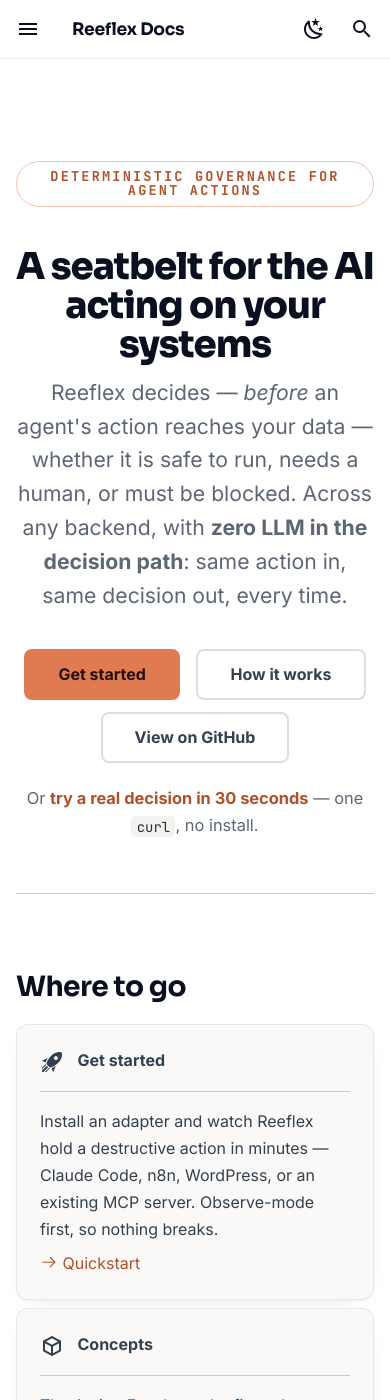
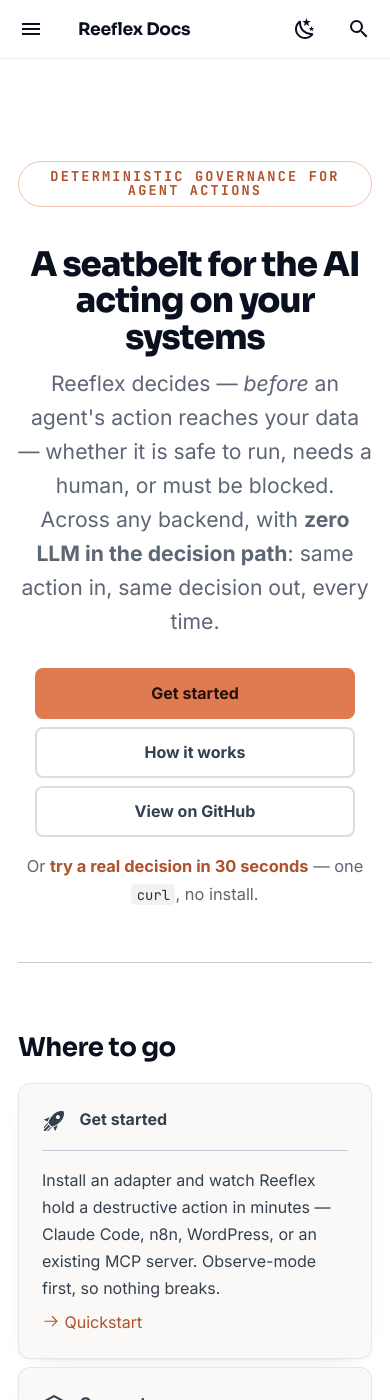
Before and after one commit to Reeflex-io/reeflex, an MkDocs documentation site: the page built from docs/index.md, in a window 390 px wide and 1400 px high. Built offline with MkDocs 1.6.1 and Material for MkDocs 9.7.7, drawn with Linux system fonts in a browser that asks for light colours; a script that is not in the unit is left out; comment, search, counter and statistics services are not loaded; some of the changed text lies outside the part shown.

Commit message:
docs(site): fix live-audit defects — logo target, type scale, mobile, palette migration
From a live audit of the deployed redesign, four measured defects:

F1 - Logo linked to the marketing site (reeflex.io) in the header, mobile
drawer, and footer. Cause: extra.homepage. Remove it so the logo points to the
DOCS home; keep the marketing cross-link explicit + labeled in the footer
(copyright 'reeflex.io ->' link + globe social icon).

F2 - Type scale read landing-page, not reference. Material scales its root UP on
wide monitors (125% -> 137.5% at 100em -> 150% at 125em), pushing body to 17.6px
and the hero to 63.8px at >=1600px. Pin the root to 125% at those breakpoints so
body stays 16px; cap content H1 38px / H2 26px / hero 50px.

F3 - Returning dark-default-era visitors had a dark palette persisted and would
not see the new light default. Add a one-time head migration (overrides/main.html)
that clears the stale palette pref once (versioned flag), then respects choices.

F4 - Mobile fit: no page-level horizontal scroll (overflow-wrap long strings,
contain code/table scroll within their box), comfortable >=16px side padding,
>=44px header tap targets, hero steps down and CTAs stack.

mkdocs build --strict green. Measured before/after + interaction/mobile proofs
tracked in the QA report.

Signed-off-by: Leo David <31898648+leodavidsec@users.noreply.github.com>

```diff
--- a/docs/stylesheets/extra.css
+++ b/docs/stylesheets/extra.css
@@ -133,8 +133,16 @@
 /* =====================================================================
    Typography — Sora headings, Inter body, JetBrains Mono code
    ===================================================================== */
+/* Documentation keeps a fixed ~16px body. Material scales its root UP on wide
+   monitors (125% -> 137.5% at 100em -> 150% at 125em), which pushed body to
+   17.6px / hero to 63.8px on a >=1600px screen — that reads landing-page, not
+   reference. Pin the root to 125% (20px) at those breakpoints so the scale
+   stays put. */
+@media screen and (min-width: 100em) { html { font-size: 125%; } }
+@media screen and (min-width: 125em) { html { font-size: 125%; } }
+
 .md-typeset {
-  font-size: 0.8rem;      /* = 16px at Material's 125% root */
+  font-size: 0.8rem;      /* = 16px at the pinned 125% root */
   line-height: 1.68;
 }
 .md-typeset h1,
@@ -150,17 +158,17 @@
 .md-typeset h1 {
   font-weight: 800;
   letter-spacing: -0.028em;
-  font-size: 2rem;
+  font-size: 1.9rem;      /* 38px — content H1, within the 32-40px doc range */
   line-height: 1.15;
   margin-bottom: 0.7em;
 }
 .md-typeset h2 {
-  font-size: 1.4rem;
+  font-size: 1.3rem;      /* 26px — within the 24-28px doc range */
   margin-top: 2.4em;
   padding-top: 0.2em;
   letter-spacing: -0.02em;
 }
-.md-typeset h3 { font-size: 1.08rem; margin-top: 1.8em; }
+.md-typeset h3 { font-size: 1.05rem; margin-top: 1.8em; }  /* 21px */
 .md-typeset h2 + h3 { margin-top: 1em; }
 
 /* Reading measure: three-column anatomy. The grid bounds the whole row; the
@@ -169,18 +177,16 @@
    and stay full-width. (:has + :not([hidden]) so a hidden secondary sidebar on
    home does not trigger the cap.) */
 .md-grid { max-width: 72rem; }
-/* Cap the measure on interior (TOC) pages only — home has a hidden secondary
-   sidebar, so it stays full-width. We MATCH Material's own selector structure
-   and specificity (0,5,0) inside the same breakpoint so our centering margins
-   actually win: at >=76.25em Material pins the column with fixed 1.2rem
-   left/right margins ([dir] .md-sidebar--*:not([hidden]) ~ .md-content >
-   .md-content__inner) that outrank a plain margin-inline:auto. extra.css loads
-   after the theme CSS, so equal specificity + later source = ours wins. */
-.md-sidebar--secondary:not([hidden]) ~ .md-content > .md-content__inner {
-  max-width: 37rem;         /* ~740px at Material's 20px rem */
-  margin-inline: auto;      /* effective below the sidebar breakpoint */
-}
+/* Reading measure — ONLY on desktop (>=76.25em), where the 3-column layout
+   shows. Cap the content column to ~740px and centre it. This MUST stay inside
+   the media query: below the breakpoint the content fills the viewport, so a
+   margin-inline:auto would collapse to 0 and push text to the screen edge on
+   mobile. The [dir] variants match Material's own (0,5,0) selector so our
+   centering wins over its fixed 1.2rem margins (extra.css loads later). */
 @media screen and (min-width: 76.25em) {
+  .md-sidebar--secondary:not([hidden]) ~ .md-content > .md-content__inner {
+    max-width: 37rem;       /* ~740px at the pinned 20px rem */
+  }
   [dir="ltr"] .md-sidebar--secondary:not([hidden]) ~ .md-content > .md-content__inner,
   [dir="rtl"] .md-sidebar--secondary:not([hidden]) ~ .md-content > .md-content__inner {
     margin-inline: auto;    /* (0,5,0): beats Material's fixed 1.2rem margins */
@@ -418,8 +424,8 @@
 }
 [data-md-color-scheme="slate"] .reeflex-hero .tag { color: var(--rf-ember-2); }
 .reeflex-hero h1 {
-  font-size: 2.9rem;
-  line-height: 1.06;
+  font-size: 2.5rem;      /* 50px — home hero may run larger than content H1, capped ~52 */
+  line-height: 1.07;
   margin: 0.2rem auto 0.55rem;
   max-width: 20ch;
   color: var(--rf-hero-h1);
@@ -473,8 +479,34 @@
 /* Mobile: step the hero down so the headline doesn't wrap to 5-6 ragged lines. */
 @media screen and (max-width: 480px) {
   .reeflex-hero { padding: 1.8rem 0 0.6rem; }
-  .reeflex-hero h1 { font-size: 1.85rem; max-width: 16ch; }
+  .reeflex-hero h1 { font-size: 1.7rem; max-width: 15ch; }
   .reeflex-hero .lede { font-size: 0.98rem; }
+  .reeflex-hero .cta .md-button { display: block; margin: 0.4rem auto; max-width: 16rem; }
+}
+
+/* =====================================================================
+   Mobile hardening (F4) — zero horizontal overflow, comfortable spacing,
+   >=44px tap targets. Verified at 390px + 360px, both palettes.
+   ===================================================================== */
+/* Long unbroken strings (URLs, hashes, IDs) in prose wrap instead of pushing
+   the page wider than the viewport. */
+.md-typeset { overflow-wrap: break-word; }
+.md-typeset a { word-break: break-word; }
+
+@media screen and (max-width: 76.1875em) {
+  /* Mobile/tablet (below the sidebar breakpoint): comfortable side padding so
+     text, cards, and admonitions never touch the screen edge (>=16px). */
+  .md-main .md-content__inner { margin-left: 0.9rem; margin-right: 0.9rem; }
+  /* Code and tables scroll WITHIN their own box, never the page. */
+  .md-typeset pre,
+  .md-typeset .highlight { max-width: 100%; }
+  .md-typeset pre > code { overflow-x: auto; }
+  .md-typeset .md-typeset__scrollwrap { overflow-x: auto; }
+}
+
+@media screen and (max-width: 44.9375em) {
+  /* Phones: header controls are comfortable >=44px tap targets. */
+  .md-header__button { padding: 0.55rem; }
 }
 
 /* =====================================================================
--- a/mkdocs.yml
+++ b/mkdocs.yml
@@ -6,7 +6,9 @@
   deny on any backend action before it runs, with zero LLM in the decision path.
 site_url: https://docs.reeflex.io/
 site_author: Reeflex
-copyright: Apache-2.0 licensed. Reeflex is a deterministic gate, not another AI.
+copyright: >-
+  Apache-2.0 licensed. A deterministic gate, not another AI. &middot;
+  <a href="https://reeflex.io/">reeflex.io &rarr;</a>
 
 repo_url: https://github.com/Reeflex-io/reeflex
 repo_name: Reeflex-io/reeflex
@@ -129,7 +131,10 @@
       enabled: !ENV [CI, false]
 
 extra:
-  homepage: https://reeflex.io/
+  # NO `homepage:` — it would repoint the header/drawer/footer logo at the
+  # marketing site (reeflex.io). The logo must go to the DOCS home (site_url).
+  # The marketing cross-link stays explicit + labeled in the footer (copyright
+  # line below + the globe social icon).
   social:
     - icon: fontawesome/brands/github
       link: https://github.com/Reeflex-io/reeflex
--- /dev/null
+++ b/overrides/main.html
@@ -0,0 +1,29 @@
+{% extends "base.html" %}
+
+{#
+  Reeflex docs template override. Currently only injects the one-time palette
+  migration (F3). Keep this file minimal so Material's base template drives
+  everything else.
+#}
+{% block extrahead %}
+  {{ super() }}
+  <script>
+    /* F3 — one-time palette migration. docs.reeflex.io moved from a dark-default
+       era to LIGHT-default. Clear any palette preference persisted during that
+       era (Material stores it under path-scoped "…__palette" keys) so returning
+       visitors land on the new light default. Runs in <head>, before Material's
+       bundle applies a stored scheme. Choices made after this run persist
+       normally; the version flag ensures it never runs twice. */
+    (function () {
+      try {
+        if (!localStorage.getItem("__rf_palette_migrated_v2")) {
+          for (var i = localStorage.length - 1; i >= 0; i--) {
+            var k = localStorage.key(i);
+            if (k && k.indexOf("__palette") !== -1) localStorage.removeItem(k);
+          }
+          localStorage.setItem("__rf_palette_migrated_v2", "1");
+        }
+      } catch (e) {}
+    })();
+  </script>
+{% endblock %}
```
